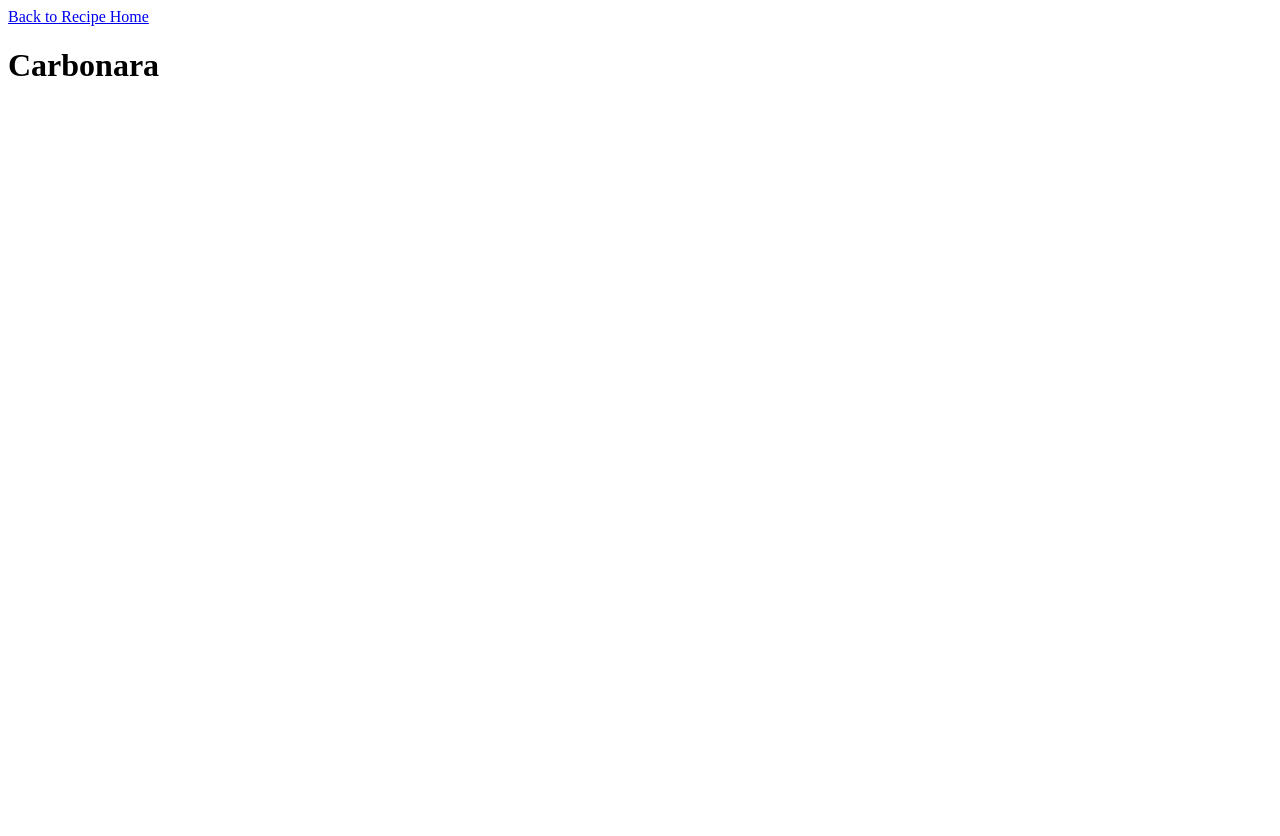
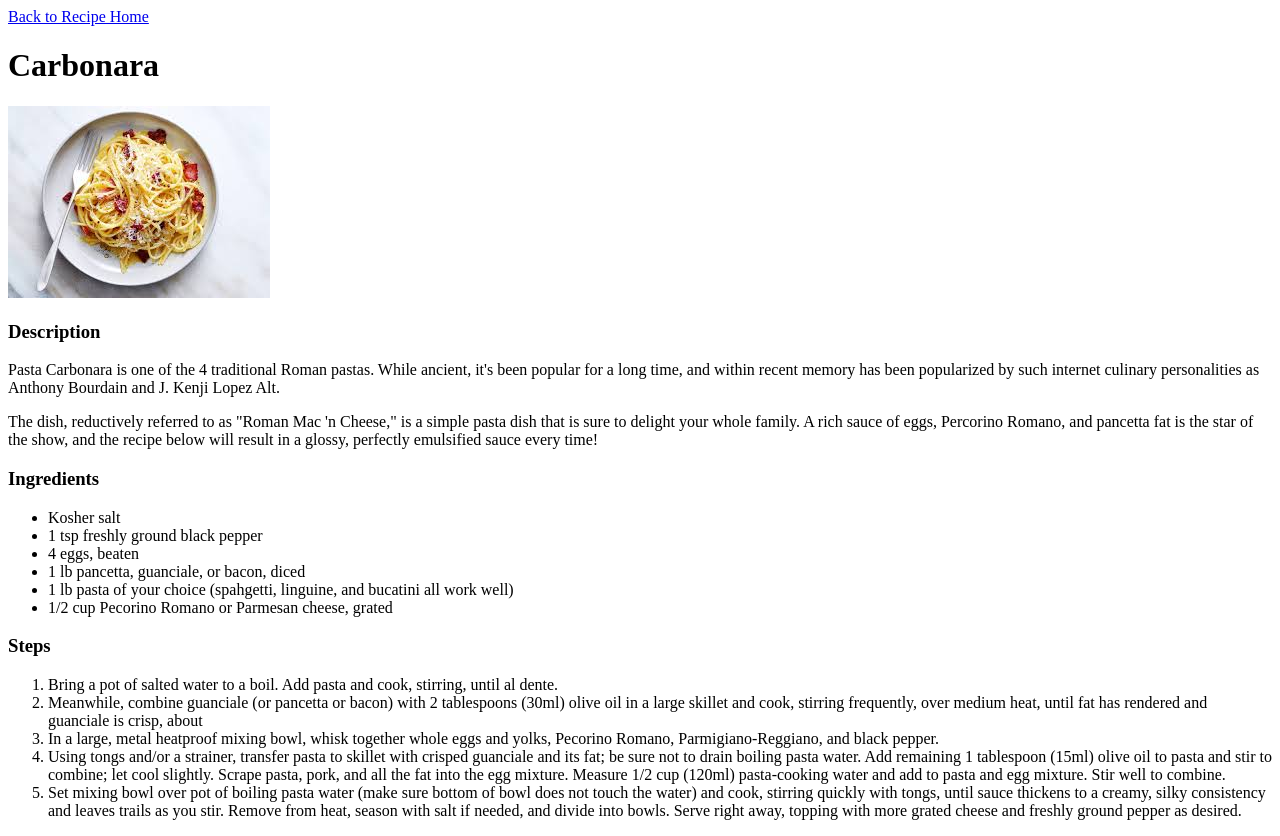
Before and after one commit to amesjp/odin-recipes, a plain HTML site: page recipes/carbonara.html in a window 1280 px wide. Before the commit the page ends 800 px from the top, so only its background shows below. Drawn offline with Linux system fonts and the light colour scheme.

Commit message:
Add content to carbonara recipe and create directory for recipe images

```diff
--- a/recipes/carbonara.html
+++ b/recipes/carbonara.html
@@ -8,5 +8,32 @@
 <body>
    <a href="../index.html">Back to Recipe Home</a>
     <h1>Carbonara</h1>
+    <img src="../img/carbonara.jph.jpg">
+    <h3>Description</h3>
+    <p>Pasta Carbonara is one of the 4 traditional Roman pastas. While ancient, it's been popular for a long time,
+       and within recent memory has been popularized by such internet culinary personalities as Anthony Bourdain and J. Kenji Lopez Alt.
+    </p>
+    <p>The dish, reductively referred to as "Roman Mac 'n Cheese," is a simple pasta dish that is sure to delight your whole family.
+        A rich sauce of eggs, Percorino Romano, and pancetta fat is the star of the show, and the recipe below will result in a glossy,
+        perfectly emulsified sauce every time!
+    </p>
+    <h3>Ingredients</h3>
+    <ul>
+        <li>Kosher salt</li>
+        <li>1 tsp freshly ground black pepper</li>
+        <li>4 eggs, beaten</li>
+        <li>1 lb pancetta, guanciale, or bacon, diced</li>
+        <li>1 lb pasta of your choice (spahgetti, linguine, and bucatini all work well)</li>
+        <li>1/2 cup Pecorino Romano or Parmesan cheese, grated</li>
+    </ul>
+
+    <h3>Steps</h3>
+    <ol>
+        <li>Bring a pot of salted water to a boil. Add pasta and cook, stirring, until al dente. </li>
+        <li>Meanwhile, combine guanciale (or pancetta or bacon) with 2 tablespoons (30ml) olive oil in a large skillet and cook, stirring frequently, over medium heat, until fat has rendered and guanciale is crisp, about </li>
+        <li>In a large, metal heatproof mixing bowl, whisk together whole eggs and yolks, Pecorino Romano, Parmigiano-Reggiano, and black pepper. </li>
+        <li>Using tongs and/or a strainer, transfer pasta to skillet with crisped guanciale and its fat; be sure not to drain boiling pasta water. Add remaining 1 tablespoon (15ml) olive oil to pasta and stir to combine; let cool slightly. Scrape pasta, pork, and all the fat into the egg mixture. Measure 1/2 cup (120ml) pasta-cooking water and add to pasta and egg mixture. Stir well to combine. </li>
+        <li>Set mixing bowl over pot of boiling pasta water (make sure bottom of bowl does not touch the water) and cook, stirring quickly with tongs, until sauce thickens to a creamy, silky consistency and leaves trails as you stir. Remove from heat, season with salt if needed, and divide into bowls. Serve right away, topping with more grated cheese and freshly ground pepper as desired. </li>
+    </ol>
 </body>
 </html>
```
Also changed, not shown: img/carbonara.jph.jpg (added), 1 other file.
